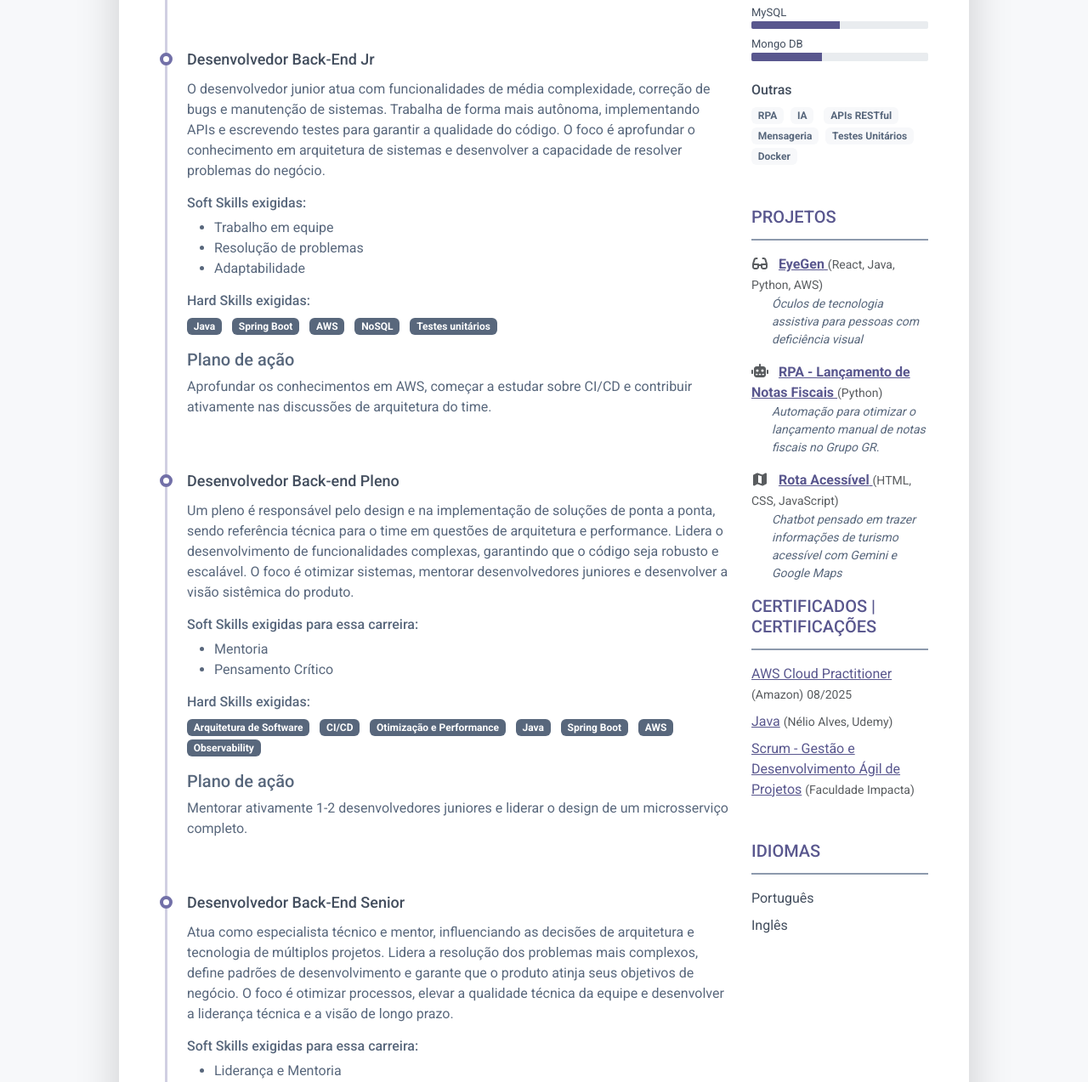
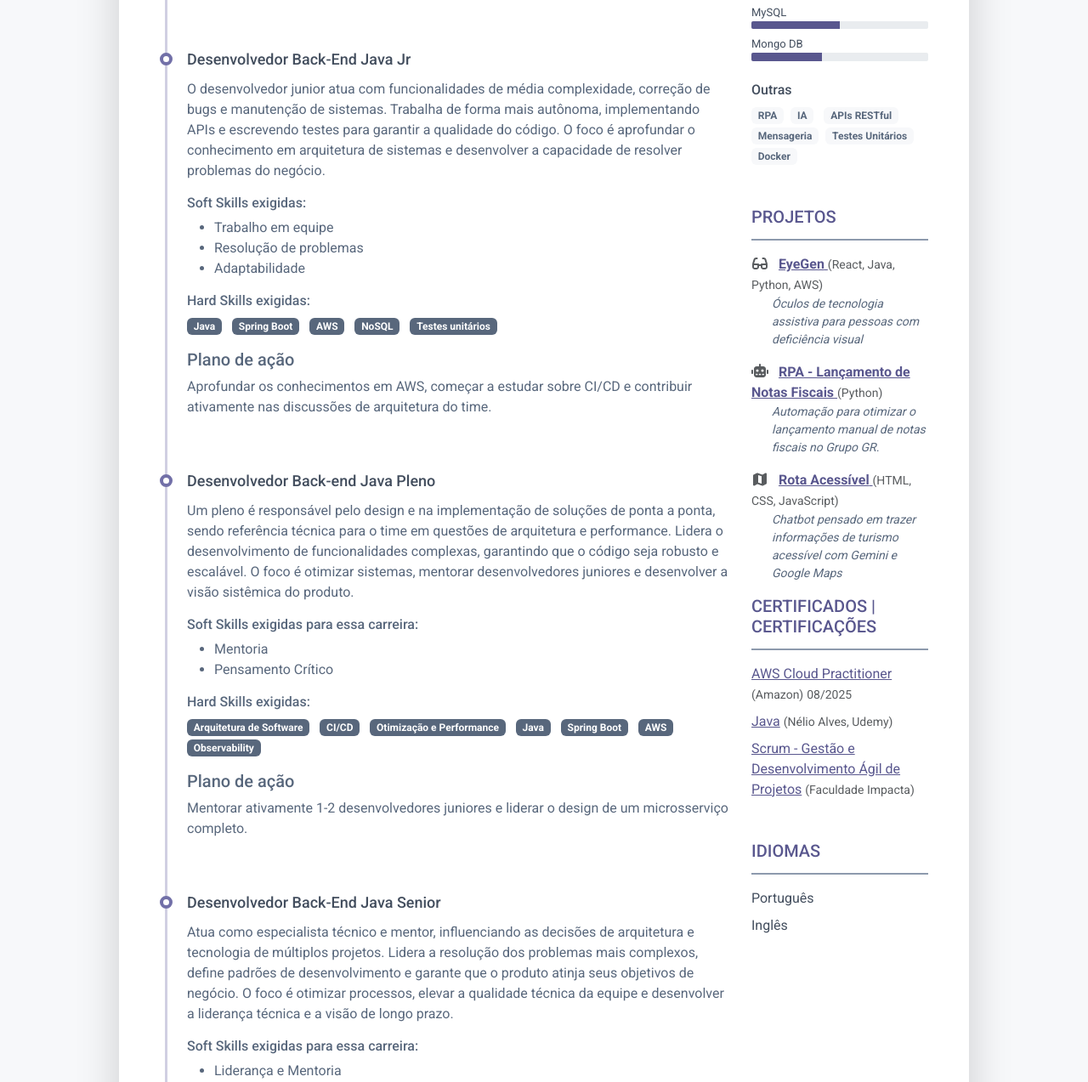
Before and after one commit to Guilhermepxt04/mapa-de-carreira, a plain HTML site: page index.html in a window 1280 px wide. Shown: the part 1174-2447 px from the top of the page at 85% size. Drawn offline with Linux system fonts and the light colour scheme.

Commit message:
feat: java em cargos

```diff
--- a/index.html
+++ b/index.html
@@ -102,7 +102,6 @@
 											<div class="d-flex flex-column flex-md-row">
 												<h3 class="resume-position-title font-weight-bold mb-1">Estagiário de
 													Desenvolvimento
-
 												</h3>
 											</div>
 										</div>
@@ -158,7 +157,7 @@
 										<div class="resume-timeline-item-header mb-2">
 											<div class="d-flex flex-column flex-md-row">
 												<h3 class="resume-position-title font-weight-bold mb-1">Desenvolvedor
-													Back-End Jr
+													Back-End Java Jr
 												</h3>
 											</div>
 										</div>
@@ -205,7 +204,7 @@
 										<div class="resume-timeline-item-header mb-2">
 											<div class="d-flex flex-column flex-md-row">
 												<h3 class="resume-position-title font-weight-bold mb-1">Desenvolvedor
-													Back-end Pleno
+													Back-end Java Pleno
 												</h3>
 
 											</div>
@@ -258,7 +257,7 @@
 										<div class="resume-timeline-item-header mb-2">
 											<div class="d-flex flex-column flex-md-row">
 												<h3 class="resume-position-title font-weight-bold mb-1">
-													Desenvolvedor Back-End Senior
+													Desenvolvedor Back-End Java Senior
 												</h3>
 											</div>
 										</div>
```
